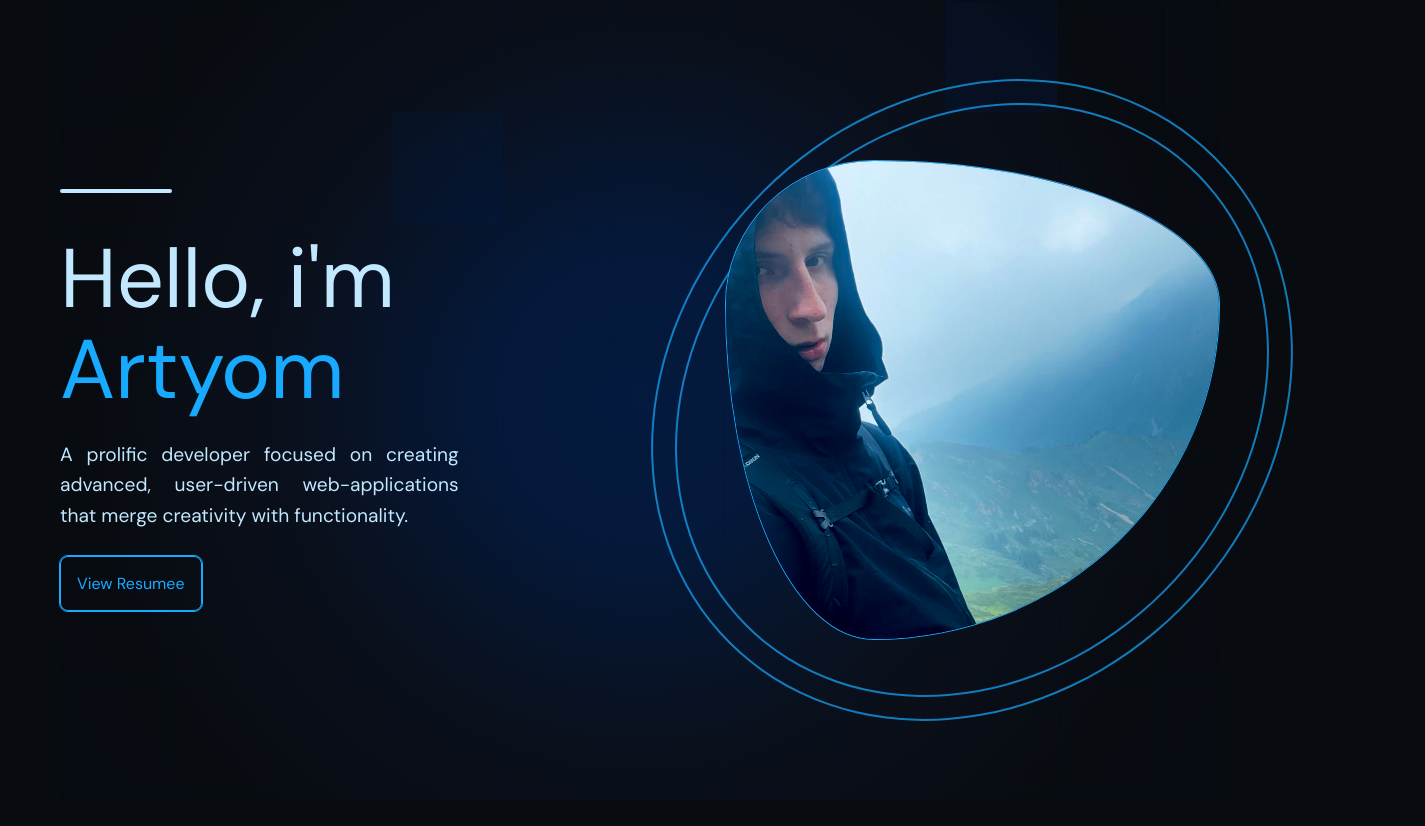
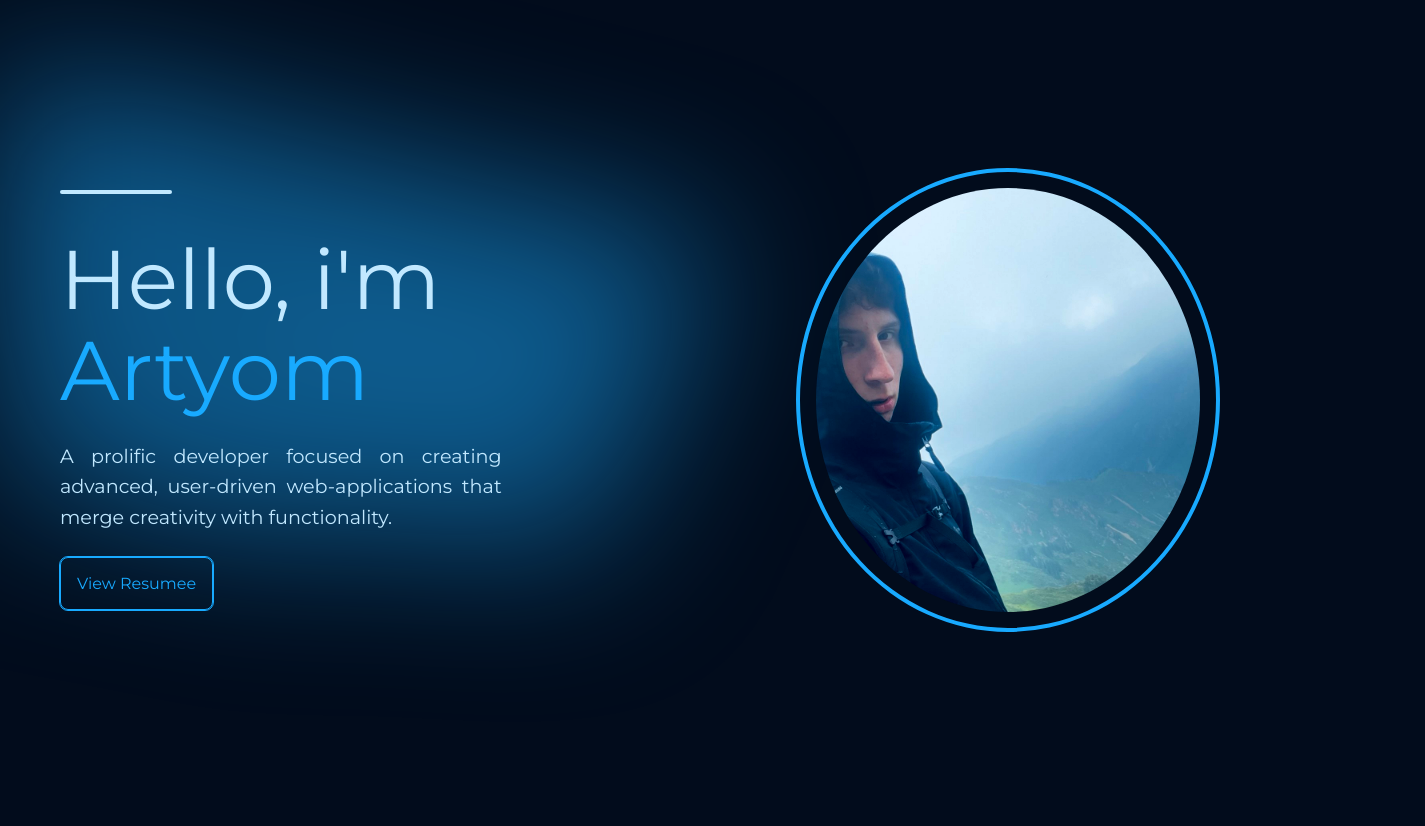
Before and after one commit to Artades/ivgam_me-client, a Next.js app: page /en in a window 1280 px wide. Shown: the top 826 px of the page, 1425 px wide, since content can reach past the window. Built offline with nearby package versions, Linux system fonts and the light colour scheme.

Commit message:
a New idea for background effect

```diff
--- a/app/[locale]/layout.tsx
+++ b/app/[locale]/layout.tsx
@@ -2,8 +2,9 @@ import type { Metadata } from "next";
 import {Codystar, DM_Sans, Montserrat, Noto_Sans, Poppins} from "next/font/google";
 import "../styles/globals.scss"
 import Container from "@/components/Layout/Container/Container";
+import BackgroundShape from "@/components/BackgroundEffect";
 
-const notoSans = DM_Sans({
+const notoSans = Montserrat({
   subsets: [ "latin"],
   weight: [ "400","500", "600", "700", "800"]
 
@@ -24,6 +25,7 @@ export default function RootLayout({
   return (
     <html lang="en">
       <body className={notoSans.className}>
+      <BackgroundShape />
       <Container>
         {children}
       </Container>
--- a/app/[locale]/page.tsx
+++ b/app/[locale]/page.tsx
@@ -1,7 +1,17 @@
+import Blank from "@/components/Blank";
 import Intro from "@/components/Intro";
 
 const Page = () => {
-	return <Intro />;
+  return (
+    <>
+      <Intro />
+      <Blank />
+      <Blank />
+      <Blank />
+      <Blank />
+      <Blank />
+    </>
+  );
 };
 
 export default Page;
--- a/app/styles/globals.scss
+++ b/app/styles/globals.scss
@@ -48,7 +48,7 @@ html {
 
 body {
     color: var(--color-light);
-    background-color:  var(--color-dark);
+    background-color:  var(--color-dark)
 }
 
 a {
--- a/app/styles/variables.scss
+++ b/app/styles/variables.scss
@@ -1,5 +1,5 @@
 // Primary Colors
-$dark: #080B10;
+$dark: #020c1c;
 $dark-blue: #081C3C;
 $accent: #18aaff;
 $light: #C1E8FF;
--- /dev/null
+++ b/components/BackgroundEffect/index.tsx
@@ -0,0 +1,70 @@
+    "use client";
+
+    import React, { useRef } from "react";
+    import styles from "./styles.module.scss";
+    import usePrefersReducedMotion from "@/hooks/ui/usePrefersReducedMotion";
+    import { useGSAP } from "@gsap/react";
+    import gsap from "gsap";
+    import * as animation from "@/config/animation";
+
+    const BackgroundEffect = () => {
+    const shapeRef = useRef<HTMLDivElement>(null);
+    const prefersReducedMotion = usePrefersReducedMotion();
+
+
+    const generateRandomClipPath = () => {
+        let clipPath = "polygon(";
+        for (let i = 0; i < 16; i++) {
+        const randX = Math.random() * 100;
+        const randY = Math.random() * 100;
+        clipPath += `${randX}% ${randY}%, `;
+        }
+        clipPath = clipPath.slice(0, -2);
+        clipPath += ")";
+        return clipPath;
+    };
+
+
+    useGSAP(() => {
+        if (prefersReducedMotion) {
+        gsap.set(shapeRef.current, { clipPath: animation.basicClipPath });
+        return;
+        }
+
+
+        gsap.to(shapeRef.current, {
+        clipPath: generateRandomClipPath(),
+        duration: 7,
+        repeat: -1,
+        yoyo: true,
+        ease: "power1.inOut",
+        onRepeat: () => {
+            gsap.to(shapeRef.current, {
+            clipPath: generateRandomClipPath(),
+            duration: 7,
+            ease: "power1.inOut",
+            });
+        },
+        });
+    }, [prefersReducedMotion]);
+
+    return (
+        <div aria-hidden="true" className={styles.backgroundContainer}>
+        <div
+            ref={shapeRef}
+            className={styles.polygonBackground}
+            style={{
+            clipPath: `polygon(
+                74.1% 44.1%, 100% 61.6%, 97.5% 26.9%, 85.5% 0.1%,
+                80.7% 2%, 72.5% 32.5%, 60.2% 62.4%, 52.4% 68.1%,
+                47.5% 58.3%, 45.2% 34.5%, 27.5% 76.7%, 0.1% 64.9%,
+                17.9% 100%, 27.6% 76.8%, 76.1% 97.7%, 74.1% 44.1%
+            );`,
+            }}
+        ></div>
+
+        </div>
+    );
+    };
+
+    export default BackgroundEffect;
--- /dev/null
+++ b/components/BackgroundEffect/styles.module.scss
@@ -0,0 +1,30 @@
+.backgroundContainer {
+    position: absolute;
+    inset: 0;
+    top: -40px;
+    z-index: -10;
+    transform: translateZ(0);
+    overflow: hidden;
+    filter: blur(5rem);
+
+    @media (min-width: 640px) {
+      top: -80px;
+    }
+  }
+
+  .polygonBackground {
+    position: relative;
+    left: calc(100% - 11rem);
+    aspect-ratio: 1155 / 678;
+    width: 36.125rem;
+    transform: translateX(-50%) rotate(30deg);
+    background: linear-gradient(to top right, var(--color-accent), var(--color-accent));
+    opacity: 0.5;
+
+
+
+    @media (min-width: 640px) {
+      left: calc(50% - 30rem);
+      width: 72.1875rem;
+    }
+  }
--- /dev/null
+++ b/components/Blank/index.tsx
@@ -0,0 +1,7 @@
+import React from "react";
+
+const Blank = () => {
+  return <div style={{ height: "100vh" }}></div>;
+};
+
+export default Blank;
--- a/components/Intro/index.tsx
+++ b/components/Intro/index.tsx
@@ -75,22 +75,17 @@ export default function Intro() {
       });
 
 
-      tl.to([introImageCircleBefore.current, introImageCircleAfter.current], {
-        rotation: 45,
-        duration: 0.5,
-        ease: "power2.out",
-        stagger: 0.1,
-      });
     },
     { scope: container }
   );
 
   return (
     <div className={styles.intro} ref={container}>
+
       <div className={styles.introContent}>
         <div ref={headingLine} className={styles.introHeadingLine} />
         <h1 className={styles.introHeading} ref={headingRef}>
-          Hello, i'm <br />
+          Hello, i&#39;m <br />
           <span>Artyom</span>
         </h1>
         <p className={styles.introText} ref={textRef}>
@@ -105,9 +100,7 @@ export default function Intro() {
         />
       </div>
       <div className={styles.introImage} ref={introImageRef}>
-        <div className={styles.circleBefore} ref={introImageCircleBefore}></div>
-        <div className={styles.circleAfter} ref={introImageCircleAfter}></div>
-        <Image width={400} height={400} alt="Artyom Galay" src={"/assets/Intro/m2.jpg"} />
+        <Image quality={100} width={1000} height={1000} alt="Artyom Galay" src={"/assets/Intro/m2.jpg"} />
       </div>
     </div>
   );
--- a/components/Intro/styles.module.scss
+++ b/components/Intro/styles.module.scss
@@ -5,16 +5,18 @@
   display: flex;
   align-items: center;
   justify-content: center;
-  background: url("../../public/assets/Intro/grid-pattern.svg") repeat,
-    /* Паттерн */
-      radial-gradient(
-        circle at center,
-        #041a3e 0%,
-        #04193b 20%,
-        #0a101c 50%,
-        #080b10 80%,
-        #060b12 100% /* Градиент */
-      );
+  // background: url("../../public/assets/Intro/grid-pattern.svg") repeat,
+  //   /* Паттерн */
+  //     radial-gradient(
+  //       circle at center,
+  //       #041a3e 0%,
+  //       #04193b 20%,
+  //       #0a101c 50%,
+  //       #080b10 80%,
+  //       #060b12 100% /* Градиент */
+  //     );
+
+  background: transparent;
 
   .introContent {
     display: flex;
@@ -66,50 +68,20 @@
   }
 
   .introImage {
-    width: 50rem;
-    height: 30rem;
-    z-index: 2;
-    padding: 0rem;
+    width: 40rem;
+    height: 29rem;
     position: relative;
-    border: 1px solid var(--color-accent);
-    border-radius: 30% 70% 70% 30% / 30% 30% 70% 70% ;
+    padding: 1rem;
+    border: 0.3rem solid var(--color-accent);
+    border-radius: 50%/50%;
 
-    /* Add new circle divs */
-    .circleBefore,
-    .circleAfter {
-
-      position: absolute;
-      top: 50%;
-      left: 50%;
-      transform: translate(-50%, -50%);
-      border-radius: 50%;
-      border: 2px solid var(--color-accent);
-      opacity: 0.7;
-      z-index: -1;
-    }
-
-    .circleBefore {
-
-      width: 34rem;
-      height: 40rem;
-    }
-
-    .circleAfter {
-
-      width: 37rem;
-      height: 43rem;
-    }
-
-     img {
+    img {
       width: 100%;
       height: 100%;
       object-fit: cover;
-       object-position: left;
-
-      z-index: 1;
-      border-radius: 30% 70% 70% 30% / 30% 30% 70% 70% ;
+      object-position: left top;
+      border-radius: 50%/50%;
       filter: brightness(110%) contrast(120%);
-
     }
   }
 
--- /dev/null
+++ b/config/animation.ts
@@ -0,0 +1,6 @@
+export const basicClipPath:string = `polygon(
+      74.1% 44.1%, 100% 61.6%, 97.5% 26.9%, 85.5% 0.1%,
+      80.7% 2%, 72.5% 32.5%, 60.2% 62.4%, 52.4% 68.1%,
+      47.5% 58.3%, 45.2% 34.5%, 27.5% 76.7%, 0.1% 64.9%,
+      17.9% 100%, 27.6% 76.8%, 76.1% 97.7%, 74.1% 44.1%
+    );`
--- /dev/null
+++ b/config/index.ts
@@ -0,0 +1 @@
+export * as animation from "./animation"
```
Also changed, not shown: components/Blank/styles.module.scss (added).
